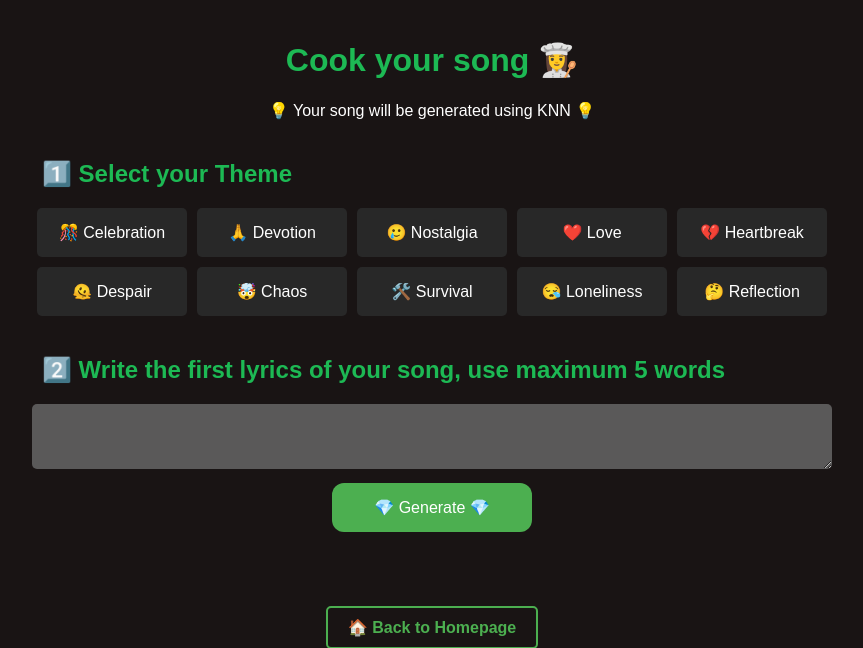
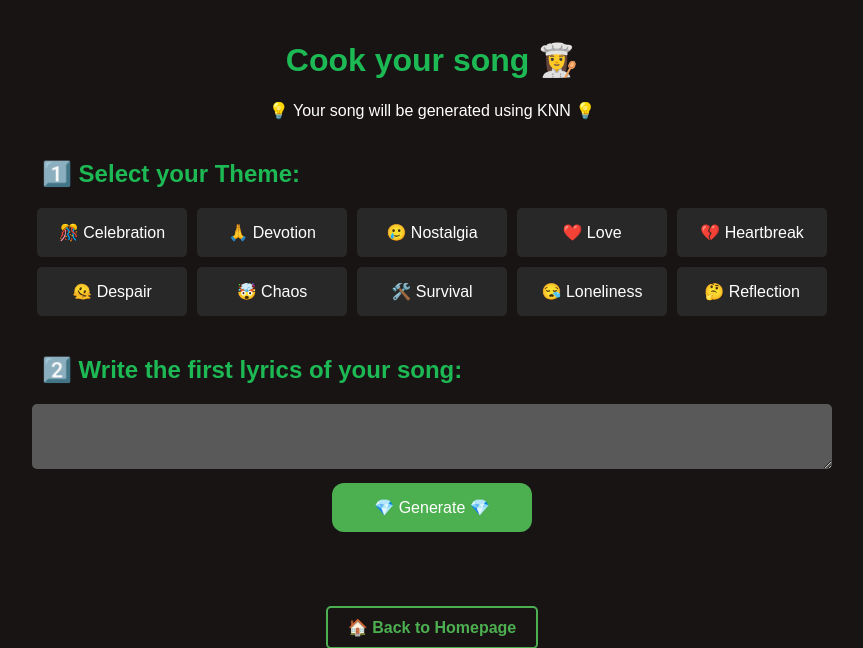
Before and after one commit to ThomaSato/ThomaSato.github.io, a Flask app: page /knn in a window 1280 px wide. Shown: the top 648 px of the page, without its empty margins (208-1071 px from the left). Run offline with Flask 3, Linux system fonts and the light colour scheme.

Commit message:
la on est bon tonton

```diff
--- a/templates/knn.html
+++ b/templates/knn.html
@@ -158,7 +158,7 @@
       <h1>Cook your song 👩‍🍳</h1>
       <p>💡 Your song will be generated using KNN 💡</p>
 
-      <h2>1️⃣ Select your Theme</h2>
+      <h2>1️⃣ Select your Theme:</h2>
         <div class="theme-container">
             <div class="box theme" data-theme="Celebration">🎊 Celebration</div>
             <div class="box theme" data-theme="Devotion">🙏 Devotion</div>
@@ -172,7 +172,7 @@
             <div class="box theme" data-theme="Reflection">🤔 Reflection</div>
         </div>
 
-        <h2>2️⃣ Write the first lyrics of your song, use maximum 5 words</h2>
+        <h2>2️⃣ Write the first lyrics of your song:</h2>
         <div class="description-container">
             <textarea id="description" maxlength="100" rows="3"></textarea>
             <button id="generate-btn" class="generate-btn-knn">💎 Generate 💎</button>
--- a/templates/transformer.html
+++ b/templates/transformer.html
@@ -184,7 +184,7 @@
         <p>💡 Your song will be generated using an amazing Transformer 💡</p>
         <p>🤥 Fine-tuned by our amazing Moodify team 🤥</p>
 
-        <h2>1️⃣ Select your mood</h2>
+        <h2>1️⃣ Select your mood:</h2>
         <div class="mood-container">
             <div class="box mood" data-mood="Angry">
                 <img src="https://static.vecteezy.com/system/resources/previews/007/411/283/non_2x/cute-emotional-coin-anger-character-funny-cartoon-money-vector.jpg" alt="Angry mood">
@@ -208,7 +208,7 @@
             </div>
         </div>
 
-        <h2>2️⃣ Select your Theme</h2>
+        <h2>2️⃣ Select your Theme:</h2>
         <div class="theme-container">
             <div class="box theme" data-theme="Celebration">🎊 Celebration</div>
             <div class="box theme" data-theme="Devotion">🙏 Devotion</div>
```
